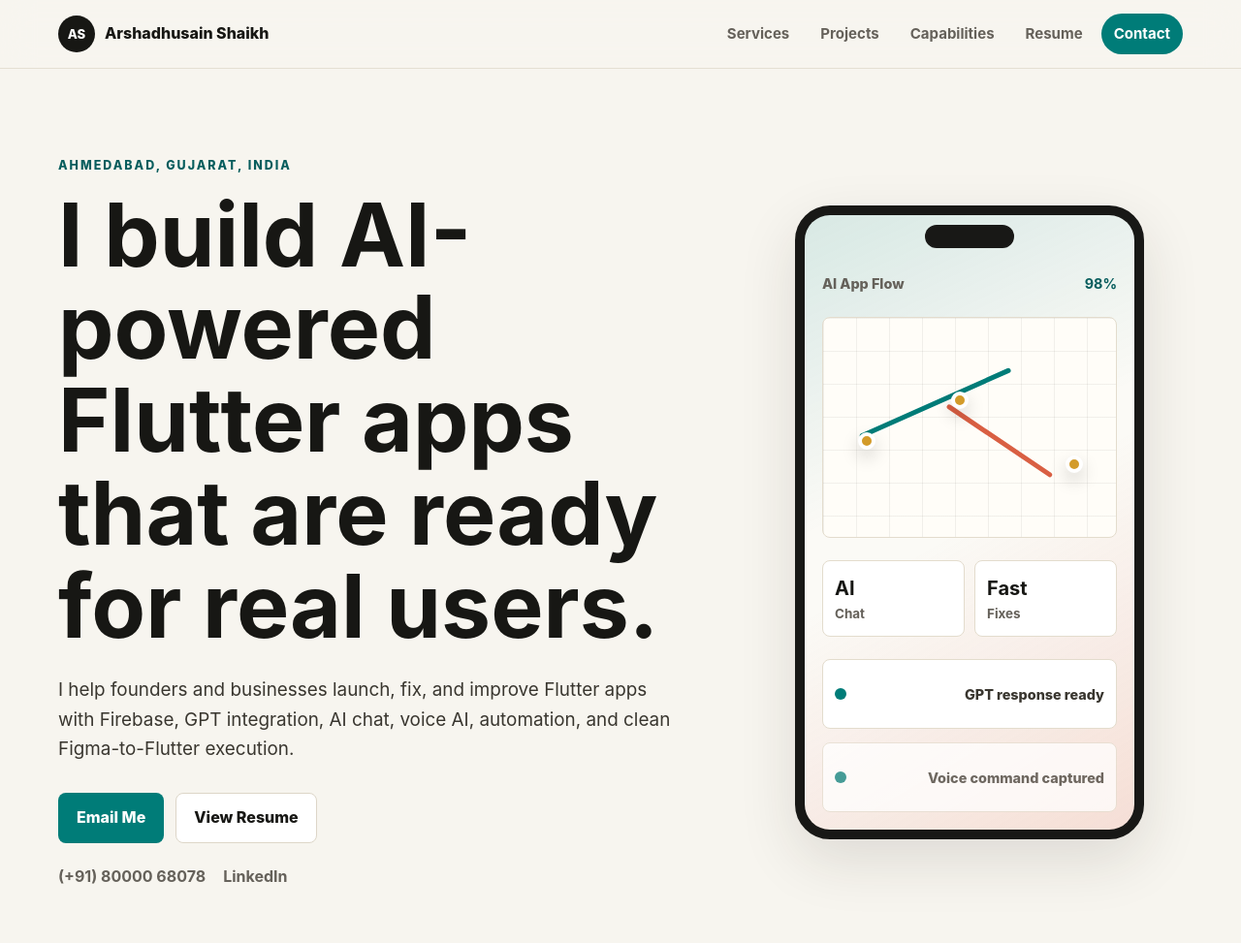
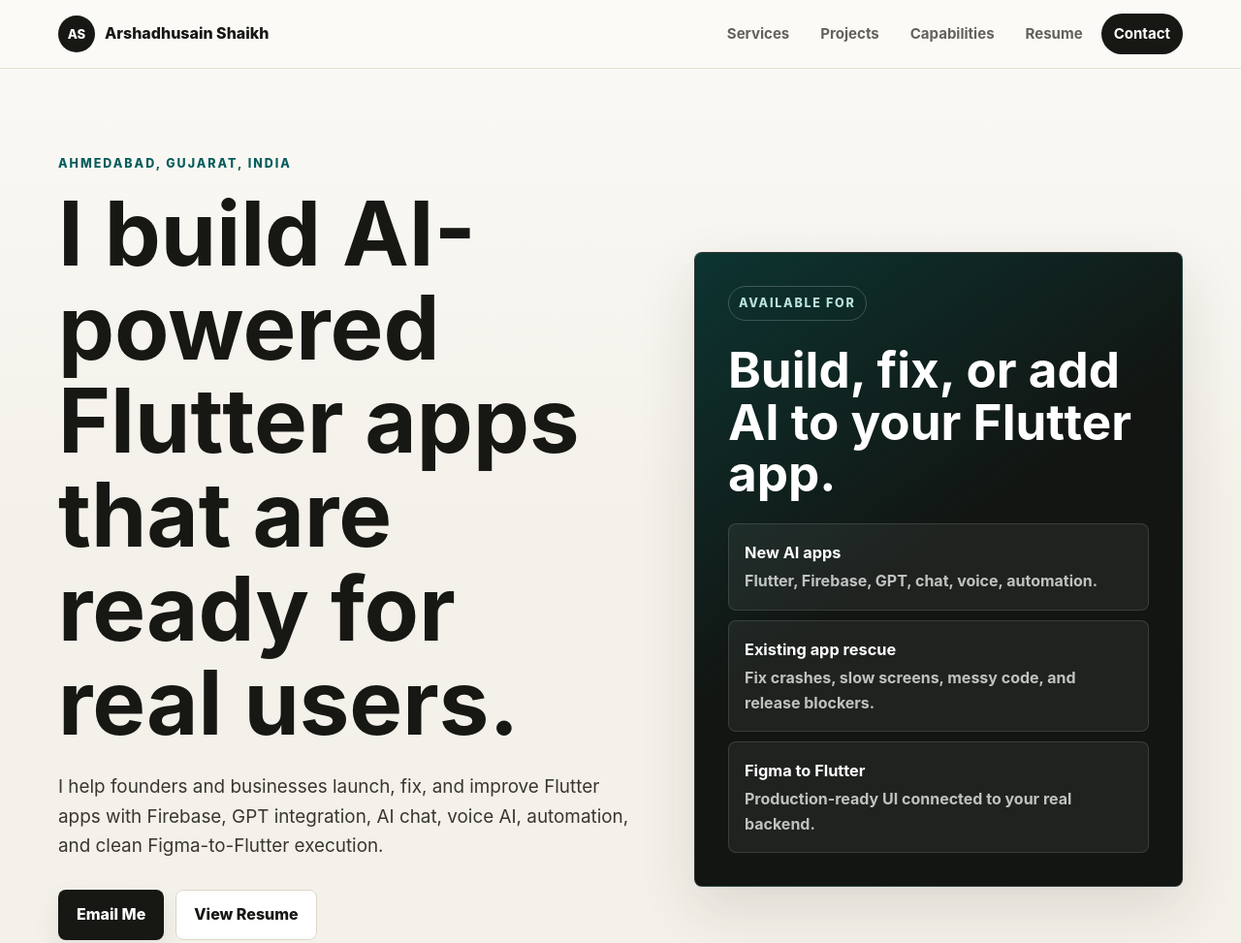
Before and after one commit to Arshadshaykh/portfolio-Arshad-depth, a plain HTML site: page index.html in a window 1280 px wide. Shown: the top 973 px of the page at 97% size. Drawn offline with Linux system fonts and the light colour scheme.

Commit message:
changed UI and added animation

```diff
--- a/index.html
+++ b/index.html
@@ -60,33 +60,23 @@
           </div>
         </div>
 
-        <div class="hero-visual" aria-label="Mobile app interface preview">
-          <div class="phone-frame">
-            <div class="phone-top"></div>
-            <div class="app-screen">
-              <div class="status-line">
-                <span>AI App Flow</span>
-                <strong>98%</strong>
-              </div>
-              <div class="map-panel">
-                <span class="route route-one"></span>
-                <span class="route route-two"></span>
-                <span class="pin pin-one"></span>
-                <span class="pin pin-two"></span>
-                <span class="pin pin-three"></span>
-              </div>
-              <div class="metric-grid">
-                <span><strong>AI</strong> Chat</span>
-                <span><strong>Fast</strong> Fixes</span>
-              </div>
-              <div class="task-card">
-                <span></span>
-                <p>GPT response ready</p>
-              </div>
-              <div class="task-card muted">
-                <span></span>
-                <p>Voice command captured</p>
-              </div>
+        <div class="hero-visual" aria-label="Client outcomes">
+          <div class="outcome-panel">
+            <span class="panel-kicker">Available for</span>
+            <h2>Build, fix, or add AI to your Flutter app.</h2>
+            <div class="outcome-list">
+              <article>
+                <strong>New AI apps</strong>
+                <span>Flutter, Firebase, GPT, chat, voice, automation.</span>
+              </article>
+              <article>
+                <strong>Existing app rescue</strong>
+                <span>Fix crashes, slow screens, messy code, and release blockers.</span>
+              </article>
+              <article>
+                <strong>Figma to Flutter</strong>
+                <span>Production-ready UI connected to your real backend.</span>
+              </article>
             </div>
           </div>
         </div>
@@ -348,5 +338,6 @@
         <a href="https://linkedin.com/in/arshad-shaikh-75585822b" target="_blank" rel="noreferrer">LinkedIn</a>
       </div>
     </footer>
+    <script src="script.js"></script>
   </body>
 </html>
--- /dev/null
+++ b/script.js
@@ -0,0 +1,41 @@
+const prefersReducedMotion = window.matchMedia("(prefers-reduced-motion: reduce)").matches;
+
+const revealTargets = [
+  ".hero-copy",
+  ".outcome-panel",
+  ".stats-band > div",
+  ".section-heading",
+  ".timeline-item",
+  ".project-card",
+  ".skill-group",
+  ".education-grid article",
+  ".resume-panel",
+  ".site-footer",
+].join(",");
+
+const elements = Array.from(document.querySelectorAll(revealTargets));
+
+if (prefersReducedMotion || !("IntersectionObserver" in window)) {
+  elements.forEach((element) => element.classList.add("is-visible"));
+} else {
+  elements.forEach((element, index) => {
+    element.classList.add("reveal-on-scroll");
+    element.style.setProperty("--reveal-delay", `${Math.min(index % 6, 5) * 70}ms`);
+  });
+
+  const observer = new IntersectionObserver(
+    (entries) => {
+      entries.forEach((entry) => {
+        if (!entry.isIntersecting) return;
+        entry.target.classList.add("is-visible");
+        observer.unobserve(entry.target);
+      });
+    },
+    {
+      rootMargin: "0px 0px -10% 0px",
+      threshold: 0.14,
+    }
+  );
+
+  elements.forEach((element) => observer.observe(element));
+}
--- a/styles.css
+++ b/styles.css
@@ -1,6 +1,6 @@
 :root {
   color-scheme: light;
-  --bg: #f7f5ef;
+  --bg: #f4f1ea;
   --surface: #ffffff;
   --ink: #171714;
   --muted: #65615a;
@@ -9,6 +9,7 @@
   --teal-dark: #075d5d;
   --coral: #d95f43;
   --gold: #d39b2a;
+  --dark: #121512;
   --shadow: 0 22px 60px rgba(39, 35, 24, 0.12);
   --radius: 8px;
   --container: min(1160px, calc(100% - 40px));
@@ -24,7 +25,9 @@ html {
 
 body {
   margin: 0;
-  background: var(--bg);
+  background:
+    linear-gradient(180deg, #fbfaf7 0, var(--bg) 520px),
+    var(--bg);
   color: var(--ink);
   font-family: Inter, ui-sans-serif, system-ui, -apple-system, BlinkMacSystemFont, "Segoe UI", sans-serif;
   line-height: 1.6;
@@ -50,7 +53,7 @@ a:focus-visible {
   width: 100%;
   padding: 14px max(20px, calc((100% - 1160px) / 2));
   border-bottom: 1px solid rgba(221, 214, 200, 0.7);
-  background: rgba(247, 245, 239, 0.88);
+  background: rgba(251, 250, 247, 0.9);
   backdrop-filter: blur(16px);
 }
 
@@ -101,7 +104,7 @@ a:focus-visible {
 }
 
 .desktop-nav .nav-cta {
-  background: var(--teal);
+  background: var(--ink);
   color: #fff;
 }
 
@@ -157,11 +160,11 @@ a:focus-visible {
 
 .hero {
   display: grid;
-  grid-template-columns: minmax(0, 1fr) minmax(310px, 440px);
-  gap: clamp(32px, 6vw, 84px);
+  grid-template-columns: minmax(0, 1.08fr) minmax(320px, 0.92fr);
+  gap: clamp(28px, 5vw, 68px);
   align-items: center;
-  min-height: calc(100svh - 68px);
-  padding: clamp(44px, 7vw, 92px) 0;
+  min-height: min(760px, calc(100svh - 68px));
+  padding: clamp(44px, 7vw, 88px) 0 clamp(34px, 6vw, 76px);
 }
 
 .eyebrow {
@@ -189,8 +192,8 @@ h3 {
 }
 
 h1 {
-  max-width: 820px;
-  font-size: clamp(2.55rem, 8vw, 5.7rem);
+  max-width: 900px;
+  font-size: clamp(2.85rem, 7.2vw, 6rem);
 }
 
 h2 {
@@ -202,7 +205,7 @@ h3 {
 }
 
 .hero-intro {
-  max-width: 710px;
+  max-width: 760px;
   margin: 24px 0 0;
   color: #39362f;
   font-size: clamp(1rem, 2vw, 1.18rem);
@@ -222,11 +225,12 @@ h3 {
   border: 1px solid transparent;
   border-radius: var(--radius);
   padding: 12px 18px;
+  box-shadow: 0 12px 28px rgba(18, 21, 18, 0.08);
   font-weight: 850;
 }
 
 .button.primary {
-  background: var(--teal);
+  background: var(--ink);
   color: #fff;
 }
 
@@ -238,6 +242,7 @@ h3 {
 .button.secondary {
   border-color: var(--line);
   background: var(--surface);
+  box-shadow: none;
 }
 
 .button.secondary:hover {
@@ -255,196 +260,82 @@ h3 {
 
 .hero-visual {
   display: grid;
-  justify-items: center;
+  min-width: 0;
 }
 
-.phone-frame {
-  position: relative;
-  width: min(100%, 360px);
-  aspect-ratio: 0.55;
-  border: 10px solid #181816;
-  border-radius: 36px;
-  background: #181816;
+.outcome-panel {
+  display: grid;
+  gap: 24px;
+  border: 1px solid rgba(255, 255, 255, 0.12);
+  border-radius: var(--radius);
+  padding: clamp(22px, 4vw, 34px);
+  background:
+    linear-gradient(145deg, rgba(0, 124, 120, 0.3), transparent 48%),
+    var(--dark);
+  color: #fff;
   box-shadow: var(--shadow);
 }
 
-.phone-top {
-  position: absolute;
-  top: 10px;
-  left: 50%;
-  z-index: 2;
-  width: 92px;
-  height: 24px;
-  transform: translateX(-50%);
+.panel-kicker {
+  width: fit-content;
+  border: 1px solid rgba(255, 255, 255, 0.2);
   border-radius: 999px;
-  background: #181816;
+  padding: 7px 10px;
+  color: #b9e4dc;
+  font-size: 0.78rem;
+  font-weight: 850;
+  letter-spacing: 0.14em;
+  text-transform: uppercase;
 }
 
-.app-screen {
-  display: grid;
-  gap: 14px;
-  height: 100%;
-  padding: 50px 18px 18px;
-  border-radius: 26px;
-  background:
-    linear-gradient(155deg, rgba(0, 124, 120, 0.14), transparent 42%),
-    linear-gradient(330deg, rgba(217, 95, 67, 0.18), transparent 50%),
-    #fbfaf6;
-  overflow: hidden;
+.outcome-panel h2 {
+  max-width: 560px;
+  color: #fff;
+  font-size: clamp(1.9rem, 4vw, 3.2rem);
 }
 
-.status-line,
-.metric-grid,
-.task-card {
-  display: flex;
-  align-items: center;
-  justify-content: space-between;
-}
-
-.status-line {
-  color: var(--muted);
-  font-size: 0.9rem;
-  font-weight: 800;
-}
-
-.status-line strong {
-  color: var(--teal-dark);
-}
-
-.map-panel {
-  position: relative;
-  min-height: 210px;
-  border: 1px solid #e3dccd;
-  border-radius: var(--radius);
-  background:
-    linear-gradient(90deg, rgba(23, 23, 20, 0.06) 1px, transparent 1px),
-    linear-gradient(rgba(23, 23, 20, 0.06) 1px, transparent 1px),
-    #fffdf8;
-  background-size: 34px 34px;
-  overflow: hidden;
-}
-
-.route,
-.pin {
-  position: absolute;
-  display: block;
-}
-
-.route {
-  height: 5px;
-  border-radius: 999px;
-  background: var(--teal);
-  transform-origin: left center;
-}
-
-.route-one {
-  left: 38px;
-  top: 120px;
-  width: 170px;
-  transform: rotate(-24deg);
-}
-
-.route-two {
-  left: 128px;
-  top: 88px;
-  width: 130px;
-  transform: rotate(34deg);
-  background: var(--coral);
-}
-
-.pin {
-  width: 18px;
-  height: 18px;
-  border: 4px solid #fff;
-  border-radius: 50%;
-  background: var(--gold);
-  box-shadow: 0 8px 18px rgba(0, 0, 0, 0.18);
-}
-
-.pin-one {
-  left: 36px;
-  top: 118px;
-}
-
-.pin-two {
-  left: 132px;
-  top: 76px;
-}
-
-.pin-three {
-  right: 34px;
-  top: 142px;
-}
-
-.metric-grid {
+.outcome-list {
+  display: grid;
   gap: 10px;
 }
 
-.metric-grid span {
-  flex: 1;
-  min-height: 76px;
-  border: 1px solid #e3dccd;
+.outcome-list article {
+  display: grid;
+  gap: 4px;
+  border: 1px solid rgba(255, 255, 255, 0.12);
   border-radius: var(--radius);
-  padding: 12px;
-  background: #fff;
-  color: var(--muted);
-  font-size: 0.84rem;
-  font-weight: 750;
+  padding: 16px;
+  background: rgba(255, 255, 255, 0.06);
 }
 
-.metric-grid strong {
-  display: block;
-  color: var(--ink);
-  font-size: 1.25rem;
+.outcome-list strong {
+  font-size: 1.02rem;
 }
 
-.task-card {
-  gap: 10px;
-  min-height: 54px;
-  border: 1px solid #e3dccd;
-  border-radius: var(--radius);
-  padding: 12px;
-  background: #fff;
-}
-
-.task-card span {
-  width: 12px;
-  height: 12px;
-  flex: 0 0 auto;
-  border-radius: 50%;
-  background: var(--teal);
-}
-
-.task-card p {
-  margin: 0;
-  color: #39362f;
-  font-size: 0.9rem;
-  font-weight: 800;
-}
-
-.task-card.muted {
-  opacity: 0.72;
+.outcome-list span {
+  color: rgba(255, 255, 255, 0.72);
+  font-weight: 650;
 }
 
 .stats-band {
   display: grid;
   grid-template-columns: repeat(4, 1fr);
-  width: 100%;
-  border-block: 1px solid var(--line);
-  background: var(--surface);
+  gap: 14px;
+  width: var(--container);
+  margin: 0 auto;
+  padding: 0 0 clamp(22px, 5vw, 54px);
 }
 
 .stats-band div {
   display: grid;
-  gap: 3px;
-  min-height: 120px;
+  gap: 8px;
+  min-height: 142px;
   align-content: center;
+  border: 1px solid var(--line);
+  border-radius: var(--radius);
   padding: 24px clamp(20px, 4vw, 44px);
-  border-right: 1px solid var(--line);
-}
-
-.stats-band div:last-child {
-  border-right: 0;
+  background: rgba(255, 255, 255, 0.76);
+  box-shadow: 0 16px 42px rgba(39, 35, 24, 0.06);
 }
 
 .stats-band strong {
@@ -502,6 +393,15 @@ h3 {
   display: grid;
   gap: 12px;
   padding: clamp(18px, 3vw, 26px);
+  box-shadow: 0 14px 34px rgba(39, 35, 24, 0.05);
+  transition: transform 160ms ease, box-shadow 160ms ease;
+}
+
+.timeline-item:hover,
+.project-card:hover,
+.skill-group:hover {
+  transform: translateY(-2px);
+  box-shadow: 0 20px 48px rgba(39, 35, 24, 0.1);
 }
 
 .timeline-item > div {
@@ -543,13 +443,15 @@ h3 {
   gap: 14px;
   min-height: 250px;
   padding: clamp(18px, 3vw, 26px);
+  box-shadow: 0 14px 34px rgba(39, 35, 24, 0.05);
+  transition: transform 160ms ease, box-shadow 160ms ease;
 }
 
 .project-card.featured {
   grid-column: span 6;
   min-height: 260px;
   background:
-    linear-gradient(130deg, rgba(0, 124, 120, 0.12), transparent 55%),
+    linear-gradient(130deg, rgba(0, 124, 120, 0.14), transparent 55%),
     var(--surface);
 }
 
@@ -601,6 +503,8 @@ h3 {
 
 .skill-group {
   padding: clamp(18px, 3vw, 24px);
+  box-shadow: 0 14px 34px rgba(39, 35, 24, 0.05);
+  transition: transform 160ms ease, box-shadow 160ms ease;
 }
 
 .skill-group h3 {
@@ -699,6 +603,22 @@ h3 {
   font-weight: 750;
 }
 
+.reveal-on-scroll {
+  opacity: 0;
+  transform: translateY(28px);
+  transition:
+    opacity 620ms ease,
+    transform 620ms cubic-bezier(0.22, 1, 0.36, 1);
+  transition-delay: var(--reveal-delay, 0ms);
+  will-change: opacity, transform;
+}
+
+.reveal-on-scroll.is-visible,
+.is-visible {
+  opacity: 1;
+  transform: translateY(0);
+}
+
 @media (max-width: 980px) {
   .desktop-nav {
     display: none;
@@ -728,14 +648,6 @@ h3 {
 
   .stats-band {
     grid-template-columns: repeat(2, 1fr);
-  }
-
-  .stats-band div:nth-child(2) {
-    border-right: 0;
-  }
-
-  .stats-band div:nth-child(-n + 2) {
-    border-bottom: 1px solid var(--line);
   }
 
   .resume-aside {
@@ -768,10 +680,6 @@ h3 {
     width: 100%;
   }
 
-  .phone-frame {
-    width: min(100%, 318px);
-  }
-
   .project-grid,
   .education-grid,
   .stats-band {
@@ -789,16 +697,6 @@ h3 {
   .site-footer {
     align-items: flex-start;
     flex-direction: column;
-  }
-
-  .stats-band div,
-  .stats-band div:nth-child(2) {
-    border-right: 0;
-    border-bottom: 1px solid var(--line);
-  }
-
-  .stats-band div:last-child {
-    border-bottom: 0;
   }
 
   .resume-panel {
@@ -819,13 +717,6 @@ h3 {
     font-size: 0.94rem;
   }
 
-  .app-screen {
-    padding-inline: 12px;
-  }
-
-  .metric-grid {
-    flex-direction: column;
-  }
 }
 
 @media (prefers-reduced-motion: reduce) {
@@ -833,5 +724,13 @@ h3 {
   *::before,
   *::after {
     scroll-behavior: auto !important;
+    transition-duration: 0.01ms !important;
+    animation-duration: 0.01ms !important;
+    animation-iteration-count: 1 !important;
+  }
+
+  .reveal-on-scroll {
+    opacity: 1;
+    transform: none;
   }
 }
```
